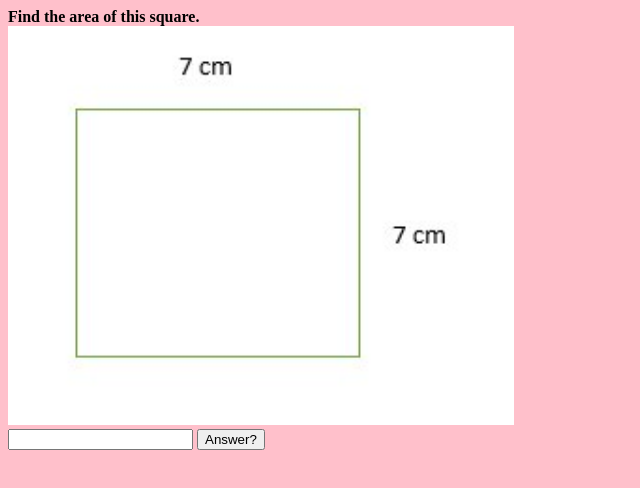
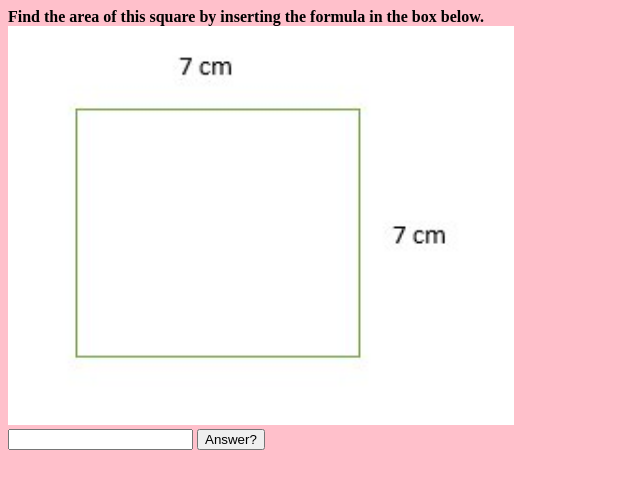
Before and after one commit to SophiaSamera/Unit-5-05, a plain HTML site: page index.html in a window 1280 px wide. Shown: the whole page, without its empty margins (0-640 px from the left). Drawn offline with Linux system fonts and the light colour scheme.

Commit message:
Forgot to put title so I added

```diff
--- a/index.html
+++ b/index.html
@@ -3,11 +3,11 @@
   <head>
     <meta charset="utf-8">
     <meta name="viewport" content="width=device-width">
-    <title>repl.it</title>
+    <title>Unit 5-05</title>
     <link href="style.css" rel="stylesheet" type="text/css" />
   </head>
   <body>
-    <b id="question">Find the area of this square.</b>
+    <b id="question">Find the area of this square by inserting the formula in the box below.</b>
     <br>
     <img src="area.jpg" alt="area" width="40%">
     <br>
```
